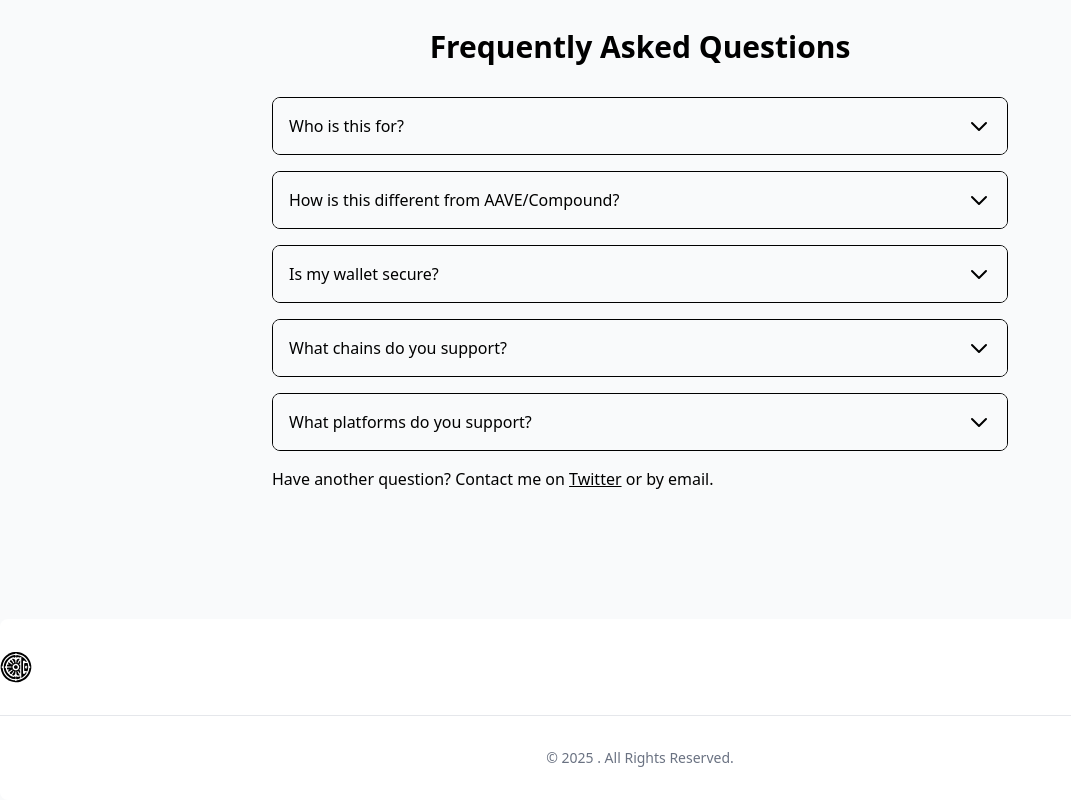
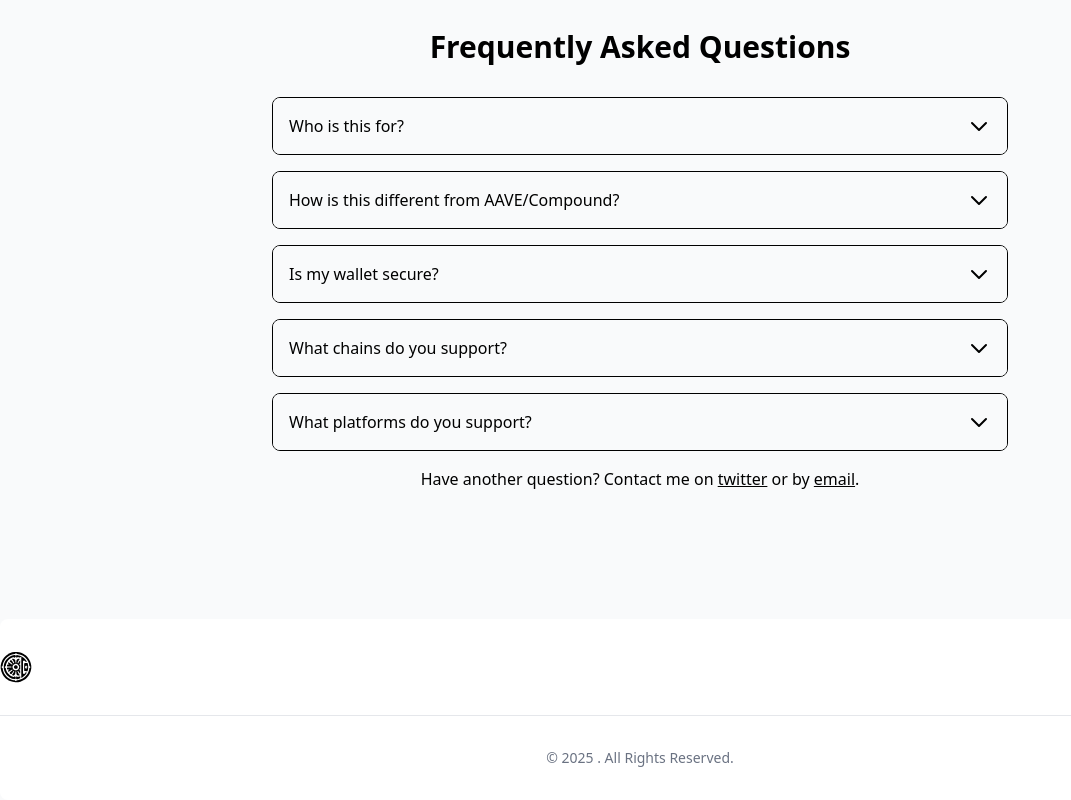
Before and after one commit to RegisGraptin/VaultFolio, a Next.js app in the folder front/: page / in a window 1280 px wide. Shown: the part 2903-3703 px from the top of the page, without its empty margins (0-1071 px from the left). Built offline with nearby package versions, Linux system fonts and the light colour scheme; what @rainbow-me/rainbowkit, wagmi would draw is missing.

Commit message:
wip on metadata

```diff
--- a/front/src/app/page.tsx
+++ b/front/src/app/page.tsx
@@ -1,4 +1,4 @@
-import type { NextPage } from "next";
+import type { Metadata, NextPage } from "next";
 import React from "react";
 
 import Footer from "../components/Footer";
@@ -8,6 +8,29 @@ import HowItWorks from "../components/HowItWorks";
 import WhyChooseUs from "../components/WhyChooseUs";
 import Hero from "../components/Hero";
 import Cta from "@/components/Cta";
+
+export const metadata: Metadata = {
+  title: 'VaultFolio - Simplify Your DeFi Strategy | Unified Management & Automated Yield',
+  description: "VaultFolio revolutionizes decentralized finance. Manage all your DeFi strategies in one secure platform—automate yield, isolate risk, and maximize returns on Scroll L2. Join the waitlist today!",
+  keywords: "VaultFolio, DeFi, decentralized finance, yield automation, unified wallet, risk isolation, Scroll L2, lending protocol, crypto management, blockchain automation",
+  alternates: {
+    canonical: "https://www.vaultfolio.xyz"
+  },
+  openGraph: {
+    type: "website",
+    title: "VaultFolio - Simplify Your DeFi Strategy",
+    description: "Experience a seamless, all-in-one platform for managing your DeFi investments. Automate yield, isolate risk, and unify your strategies with VaultFolio.",
+    siteName: "VaultFolio",
+    url: "https://www.vaultfolio.xyz",
+    images: "/images/og.webp",
+  },
+  twitter: {
+    card: "summary_large_image",
+    title: "VaultFolio - Simplify Your DeFi Strategy",
+    description: "Manage all your DeFi strategies in one secure interface. Automate yield, isolate risk, and maximize returns on Scroll L2. Join the waitlist now!",
+    images: "/images/og-twitter.webp",
+  }
+};
 
 const Home: NextPage = () => {
   return (
@@ -24,33 +47,3 @@ const Home: NextPage = () => {
 };
 
 export default Home;
-
-// FIXME:
-// # SEO & Structure Tips
-
-// 1. **Keywords:**
-
-//    - Primary: “DeFi strategy automation,” “multi-vault wallet,” “yield management”
-//    - Secondary: “isolate risk DeFi,” “auto-compound lending protocols”
-//    - Use in headers, meta description, and alt text (e.g., “DeFi vault dashboard screenshot”).
-
-// 2. **Meta Description:**
-//    “Automate DeFi strategies, isolate risk with multi-vaults, and manage lending protocols in one place. Built on Scroll L2.”
-
-// 3. **Internal Linking:**
-
-//    - Link to your hackathon article for context.
-//    - Add a blog section for updates (post-launch).
-
-// 4. **Visual Flow:**
-
-//    - Use hero → problem/solution → features → CTA → FAQ.
-//    - Break text with subheaders, bullet points, and icons.
-
-// 5. **Tone:**
-//    Friendly but professional. Avoid overly technical terms (“non-custodial” is okay, but explain if needed).
-
-// ---
-
-// **Final Note:**
-// Focus on benefits over features. DeFi users care about saving time, reducing risk, and maximizing yields—structure your copy around these themes. Use the blog to dive into technical details, but keep the landing page action-oriented.
--- a/front/src/components/Faq.tsx
+++ b/front/src/components/Faq.tsx
@@ -90,16 +90,16 @@ const Faq = () => {
         ))}
 
         <div>
-          <p>
+          <p className="text-center">
             Have another question? Contact me on{" "}
             <Link
               className="underline"
               href={"https://x.com/BuilderRegis"}
               title="BuilderRegis Twitter"
             >
-              Twitter
+              twitter
             </Link>{" "}
-            or by email.
+            or by <Link className="underline" href={"mailto:hello@vaultfolio.xyz"}>email</Link>.
           </p>
         </div>
       </div>
```
Also changed, not shown: front/public/images/og-twitter.webp (added), front/public/images/og.webp (added).
